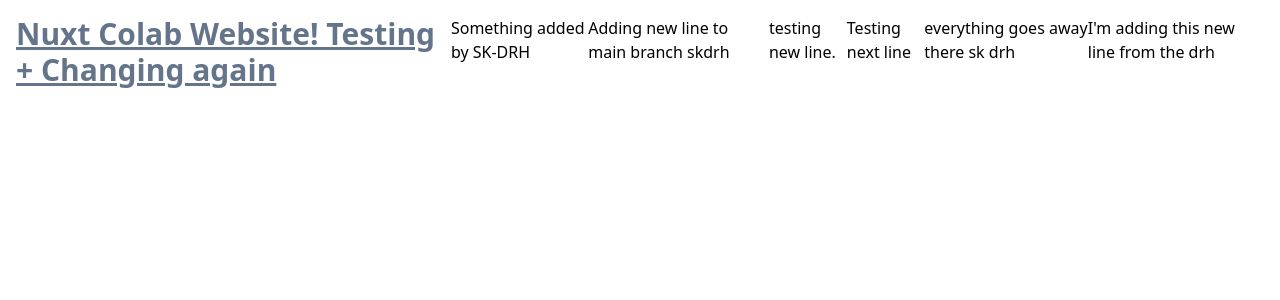
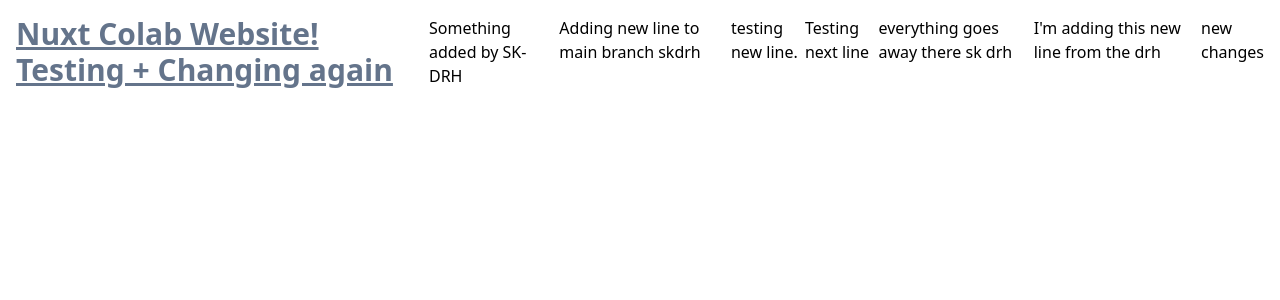
Before and after one commit to dragon-devs/colab-website, a Nuxt app: page / in a window 1280 px wide. Shown: the top 300 px of the page. Built offline with nearby package versions, Linux system fonts and the light colour scheme.

Commit message:
main changes

```diff
--- a/pages/index.vue
+++ b/pages/index.vue
@@ -11,6 +11,7 @@
 
     <div>I'm adding this new line from the drh</div>
 
+    <div> new changes</div>
   </div>
 </template>
 
```
